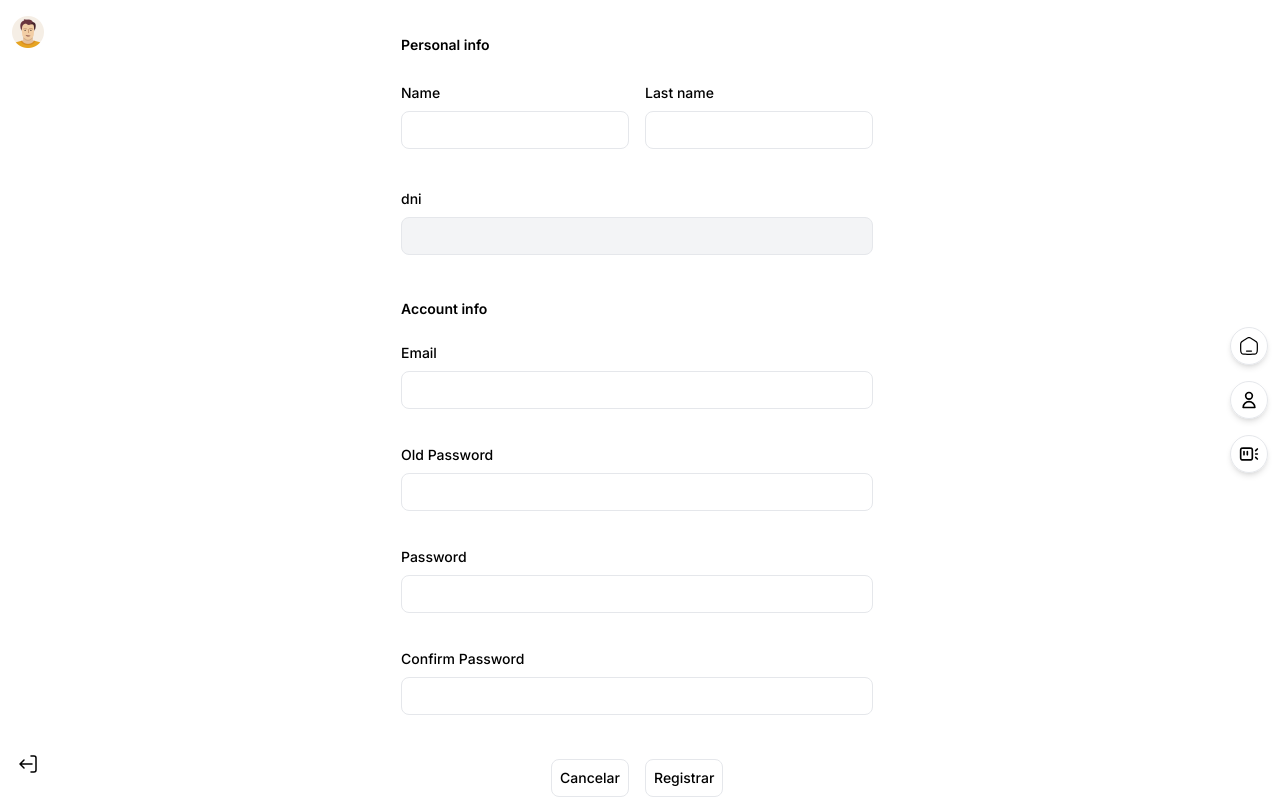
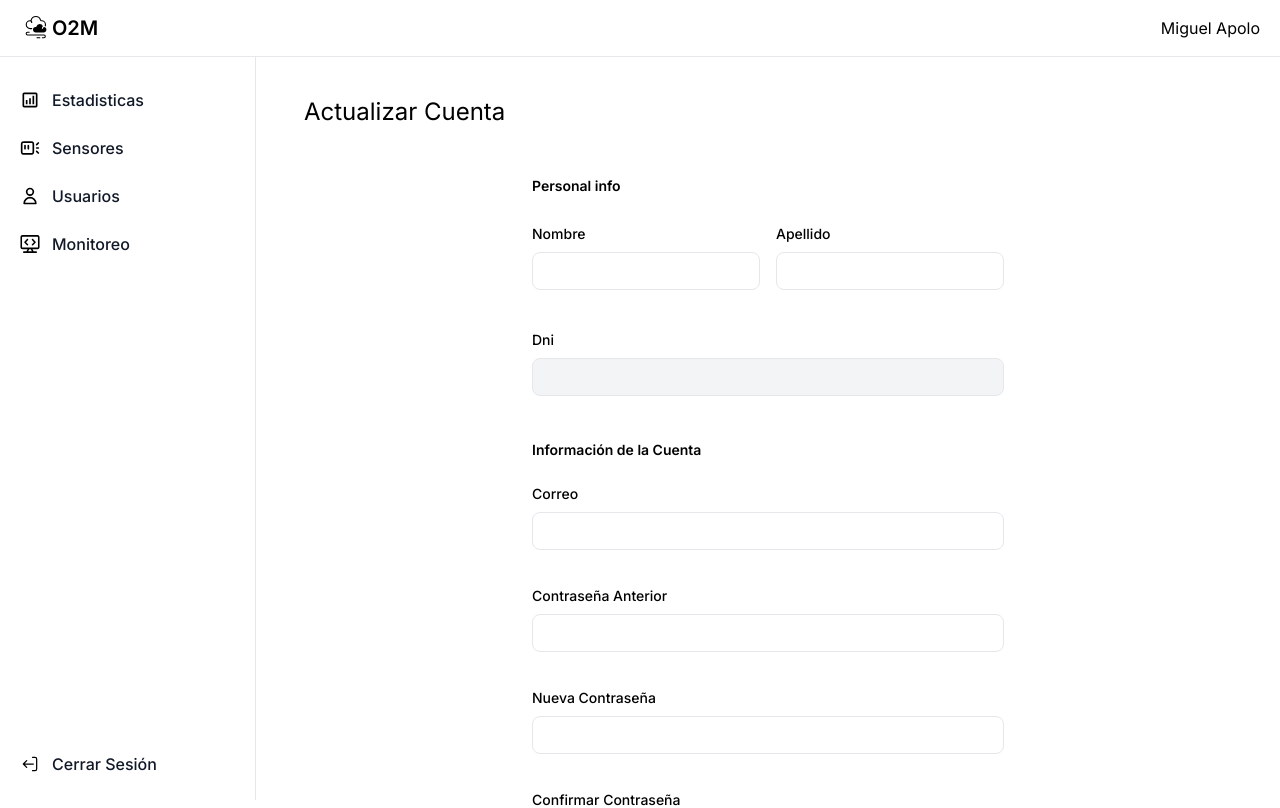
Before and after one commit to Xanh1/O2M-frontend, a Next.js app: page /person/modify in a window 1280 px wide. Shown: the top 808 px of the page. Built offline with nearby package versions, Linux system fonts and the light colour scheme; no server answers.

Commit message:
update ui bars

```diff
--- a/src/app/person/modify/page.jsx
+++ b/src/app/person/modify/page.jsx
@@ -7,14 +7,14 @@ import { useRouter } from "next/navigation";
 import swal from "sweetalert";
 import { modify_person, search_person } from "../../../hooks/service_person";
 import Cookies from "js-cookie";
-import Sidebar from "../../../components/Sidebar";
-import Link from "next/link";
 
-import Userbar from "../../../components/Userbar";
-import Image from "next/image";
-import { useState } from 'react';
+import UserSidebar from "../../../components/UserSidebar";
+import HeaderMenu from "../../../components/HeaderMenu";
+
+import { useState } from "react";
 
 export default function modifyPerson() {
+
   const token = Cookies.get("token");
   const uid = Cookies.get("necesary");
 
@@ -26,32 +26,30 @@ export default function modifyPerson() {
     search_person(uid, token).then((info) => {
       if (info.code == 200) {
         setPerson(info.datos);
-                console.log('datos cargados')
-            }
-            else {
+      } else {
         swal({
           title: "Error",
           text: info.response.data.info.error,
           icon: "error",
           button: "Aceptar",
           timer: 8000,
-                    closeOnEsc: true
+          closeOnEsc: true,
         });
-                console.log('no se pudo cargar')
       }
     });
     setEstado(true);
   }
 
-    //validación de campos
   const validationSchema = yup.object().shape({
-        name: yup.string().required("Obligatory field"),
-        last_name: yup.string().required("Obligatory field"),
-        email: yup.string().required("Obligatory field (end with @unl.edu.ec)"),
-        old_password: yup.string().required("Obligatory field"),
-        password: yup.string().required("Obligatory field").oneOf([yup.ref('confirm_password')], 'Your passwords do not match.') ,
-        confirm_password: yup.string().required("Obligatory field"),
-
+    name: yup.string().required("Campos obligatorios"),
+    last_name: yup.string().required("Campos obligatorios"),
+    email: yup.string().required("Campos obligatorios (@unl.edu.ec)"),
+    old_password: yup.string().required("Campos obligatorios"),
+    password: yup
+      .string()
+      .required("Campos obligatorios")
+      .oneOf([yup.ref("confirm_password")], "Contraseña no coincide"),
+    confirm_password: yup.string().required("Contraseña no coincide"),
   });
 
   //validar formulario
@@ -63,18 +61,18 @@ export default function modifyPerson() {
 
   const enviar_data = (data) => {
     let datos = {
-            "name": data.name,
-            "last_name": data.last_name,
-            "email": data.email,
-            "password": data.password,
-            "external": uid,
-            "old_password" : data.old_password
-        }
+      name: data.name,
+      last_name: data.last_name,
+      email: data.email,
+      password: data.password,
+      external: uid,
+      old_password: data.old_password,
+    };
     modify_person(datos, token).then((info) => {
       if (info.code == "200") {
         swal({
-                    title: "INFO",
-                    text: "Updated Account",
+          title: "Acción Satisfactoria",
+          text: "Cuenta Actualizada",
           icon: "success",
           button: "Aceptar",
           timer: 8000,
@@ -82,7 +80,6 @@ export default function modifyPerson() {
         });
         router.push("/person");
         router.refresh();
-
       } else {
         swal({
           title: "Error",
@@ -97,23 +94,20 @@ export default function modifyPerson() {
     });
   };
 
-    const logout = (e) => {
-        Cookies.remove("token");
-        Cookies.remove("usuario");
-        Cookies.remove("necesary");
-    };
-
   const cancelar = () => {
     router.push("/person");
   };
 
   return (
-        <div className="h-screen flex">
-            <main className="flex-1 flex">
-                <Userbar />
-
-                <div className="w-full flex flex-col p-4 justify-center">
-                    <h1 className="font-semilbold text-2xl text-left">Modify Account</h1>
+    <div className="flex flex-col h-screen">
+      <HeaderMenu />
+      <main className="flex flex-1">
+        <UserSidebar />
+        <div className="flex-1 py-6 sm:ml-64">
+          <div className="py-4 rounded-lg mt-14">
+            <h1 className="px-12 font-semilbold text-2xl text-left">
+              Actualizar Cuenta
+            </h1>
             <form
               className="my-8 flex flex-col justify-center items-center"
               onSubmit={handleSubmit(enviar_data)}
@@ -125,9 +119,8 @@ export default function modifyPerson() {
                     <label
                       htmlFor="email"
                       className="block text-sm font-medium mb-2"
-
                     >
-                                        Name
+                      Nombre
                     </label>
                     <input
                       type="text"
@@ -147,7 +140,7 @@ export default function modifyPerson() {
                       htmlFor="email"
                       className="block text-sm font-medium mb-2"
                     >
-                                        Last name
+                      Apellido
                     </label>
                     <input
                       type="text"
@@ -168,7 +161,7 @@ export default function modifyPerson() {
                     htmlFor="password"
                     className="block text-sm font-medium mb-2"
                   >
-                                    dni
+                    Dni
                   </label>
                   <input
                     type="text"
@@ -185,14 +178,14 @@ export default function modifyPerson() {
                 </div>
 
                 <div className="flex flex-col">
-                                <h1 className="font-semibold text-sm my-4">Account info</h1>
+                  <h1 className="font-semibold text-sm my-4">Información de la Cuenta</h1>
 
                   <div className="w-full my-2">
                     <label
                       htmlFor="password"
                       className="block text-sm font-medium mb-2"
                     >
-                                        Email
+                      Correo
                     </label>
                     <input
                       type="email"
@@ -212,10 +205,10 @@ export default function modifyPerson() {
                       htmlFor="password"
                       className="block text-sm font-medium mb-2"
                     >
-                                        Old Password
+                      Contraseña Anterior
                     </label>
                     <input
-                                        type="text"
+                      type="password"
                       name="old_password"
                       id="password"
                       {...register("old_password")}
@@ -231,7 +224,7 @@ export default function modifyPerson() {
                       htmlFor="password"
                       className="block text-sm font-medium mb-2"
                     >
-                                        Password
+                      Nueva Contraseña
                     </label>
                     <input
                       type="password"
@@ -250,7 +243,7 @@ export default function modifyPerson() {
                       htmlFor="password"
                       className="block text-sm font-medium mb-2"
                     >
-                                        Confirm Password
+                      Confirmar Contraseña
                     </label>
                     <input
                       type="password"
@@ -260,14 +253,15 @@ export default function modifyPerson() {
                       className="py-2 px-2 block w-full border border-gray-200 rounded-lg text-sm focus:outline-none focus:border-blue-500 focus:ring-blue-500 disabled:opacity-50 disabled:pointer-events-none"
                     />
                     <span className="block text-red-500 text-xs pl-1 min-h-5">
-                                        {errors.confirm_password    ?.message}
+                      {errors.confirm_password?.message}
                     </span>
                   </div>
-
                 </div>
               </div>
 
-                        <div className="my-4 flex justify-between"> {/* Changed to flex justify-between for left and right alignment */}
+              <div className="my-4 flex justify-between">
+                {" "}
+                {/* Changed to flex justify-between for left and right alignment */}
                 <button
                   type="button"
                   onClick={cancelar}
@@ -278,18 +272,17 @@ export default function modifyPerson() {
                     Cancelar
                   </span>
                 </button>
-
                 <button className="btn relative border block w-full font-medium border-gray-200 inline-flex items-center justify-start overflow-hidden transition-all rounded-lg text-sm hover:bg-white group py-2 px-2 ml-4">
                   <span className="w-56 h-48 rounded bg-blue-500 absolute bottom-0 left-0 translate-x-full ease-out duration-500 transition-all translate-y-full mb-9 ml-9 group-hover:ml-0 group-hover:mb-32 group-hover:translate-x-0"></span>
                   <span className="relative w-full text-center transition-colors duration-300 ease-in-out group-hover:text-white">
-                                    Registrar
+                    Actualizar
                   </span>
                 </button>
               </div>
             </form>
           </div>
+        </div>
       </main>
-            <Sidebar />
     </div>
   );
 }
```
Lines whose indentation alone changed are shown as unchanged.
